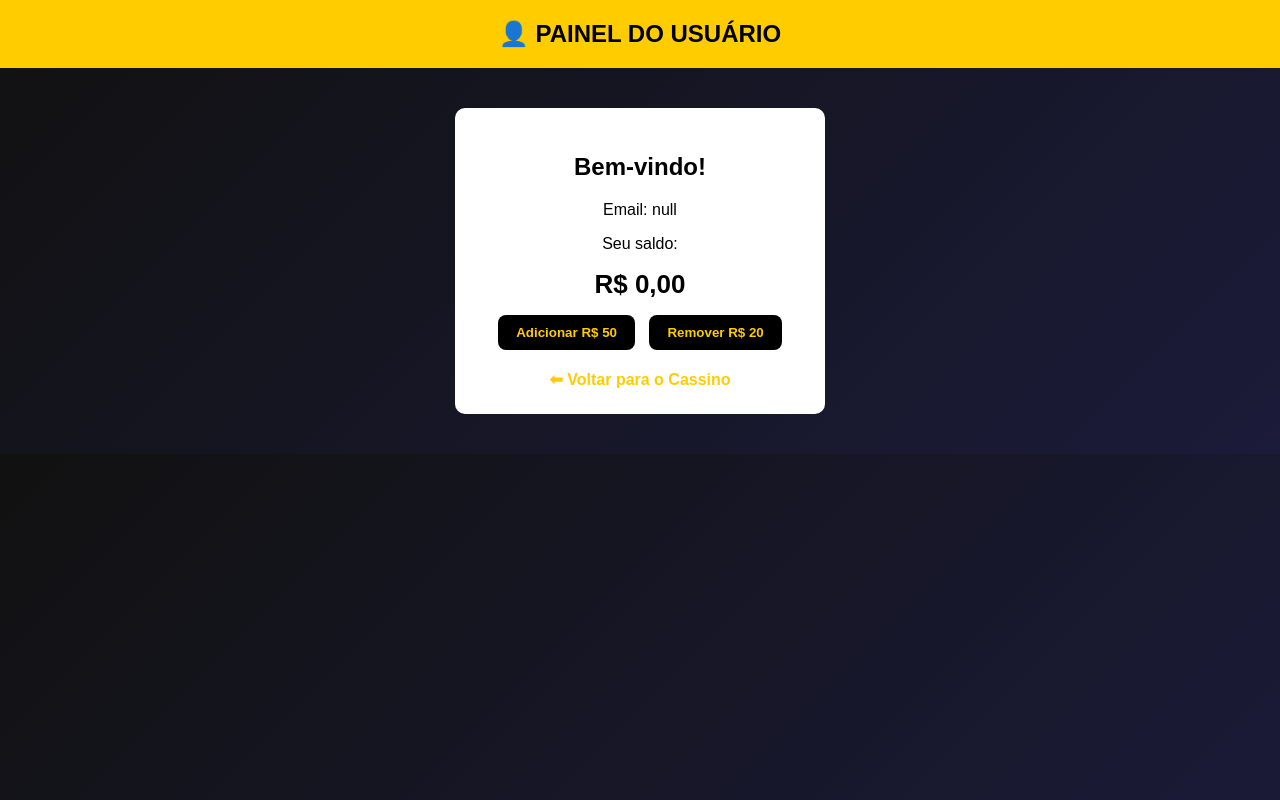
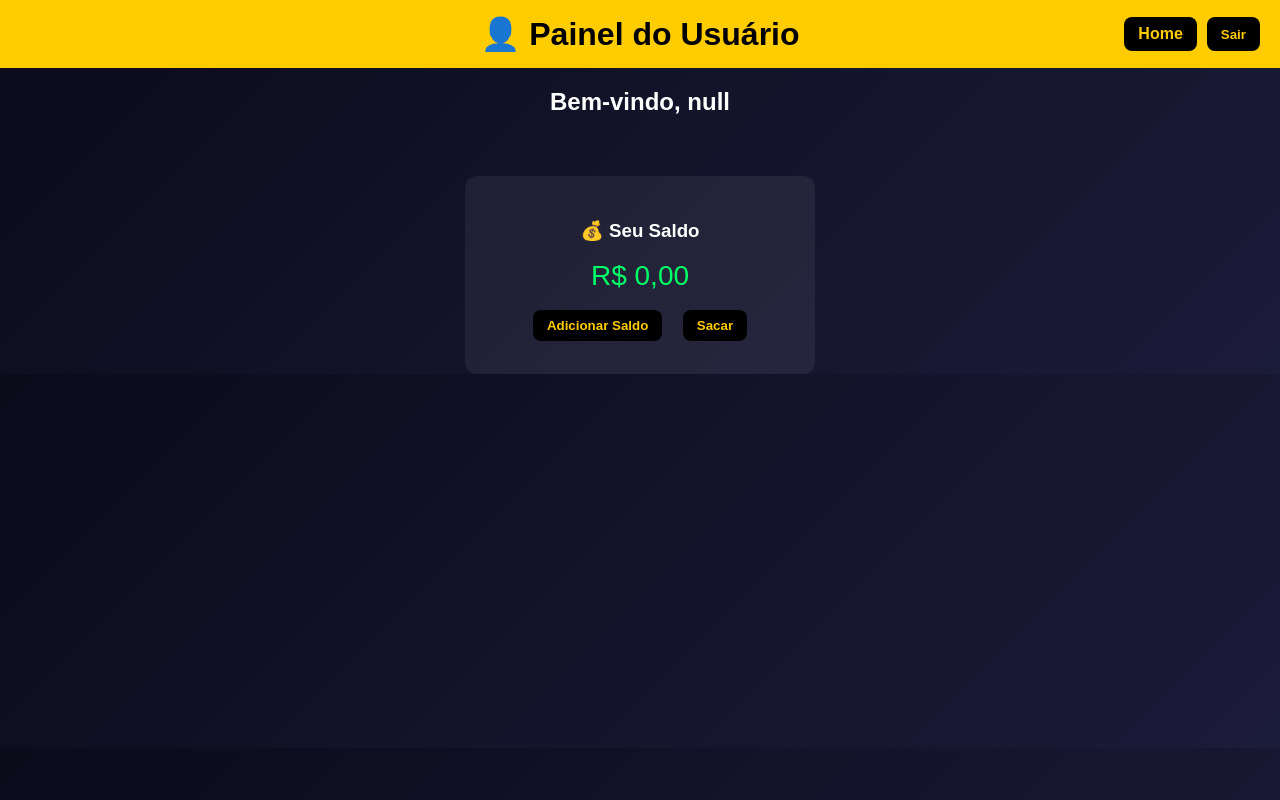
Before and after one commit to mariaepr1702-alt/pacificos-bet, a plain HTML site: page painel.html in a window 1280 px wide. Drawn offline with Linux system fonts and the light colour scheme; sample sign-in values are in the browser's storage.

Commit message:
Update painel.html

```diff
--- a/painel.html
+++ b/painel.html
@@ -2,66 +2,77 @@
 <html lang="pt-BR">
 <head>
 <meta charset="UTF-8">
-<title>Painel do Usuário - PACÍFICOS BET</title>
+<title>Painel do Usuário - Pacíficos Bet</title>
 
 <style>
 body{
-    background: linear-gradient(135deg, #111, #1b1b3a);
+    background:linear-gradient(135deg,#0b0b1a,#1b1b3a);
     color:white;
     font-family:Arial;
-    text-align:center;
     margin:0;
     padding:0;
+    text-align:center;
 }
 
+/* HEADER */
 header{
     background:#ffcc00;
     color:black;
-    padding:20px;
-    font-size:24px;
-    font-weight:bold;
+    padding:15px 20px;
+    display:flex;
+    justify-content:center;
+    align-items:center;
+    position:relative;
 }
 
-/* CAIXA */
-.box{
-    background:white;
-    color:black;
-    width:320px;
-    margin:40px auto;
-    padding:25px;
-    border-radius:10px;
+header h1{
+    margin:0;
 }
 
-/* SALDO */
-.saldo{
-    font-size:26px;
-    font-weight:bold;
-    margin:10px 0;
+/* TOPO DIREITO */
+.menu-topo{
+    position:absolute;
+    right:20px;
+    top:50%;
+    transform:translateY(-50%);
+    display:flex;
+    gap:10px;
 }
 
-/* BOTÕES */
-button{
+.btn{
     background:#000;
     color:#ffcc00;
-    padding:10px 18px;
+    padding:8px 14px;
     border-radius:8px;
     border:none;
     cursor:pointer;
-    margin:5px;
     font-weight:bold;
+    text-decoration:none;
 }
 
-button:hover{
+.btn:hover{
     background:#ffcc00;
     color:black;
 }
 
-.voltar{
+/* CONTEÚDO */
+.caixa{
+    margin-top:40px;
+    background:#ffffff10;
+    padding:25px;
+    width:300px;
+    border-radius:12px;
     display:inline-block;
-    margin-top:15px;
-    text-decoration:none;
-    color:#ffcc00;
-    font-weight:bold;
+}
+
+.saldo{
+    font-size:28px;
+    margin:10px 0;
+    color:#00ff66;
+}
+
+.opcoes button{
+    margin:8px;
 }
 </style>
 </head>
@@ -69,70 +80,98 @@ button:hover{
 <body>
 
 <header>
-    👤 PAINEL DO USUÁRIO
+    <h1>👤 Painel do Usuário</h1>
+
+    <div class="menu-topo">
+        <a href="index.html" class="btn">Home</a>
+        <button onclick="sair()" class="btn">Sair</button>
+    </div>
 </header>
 
-<div class="box">
-    <h2>Bem-vindo!</h2>
+<h2 id="bemVindo">Carregando...</h2>
 
-    <p id="usuarioEmail">Carregando...</p>
+<div class="caixa">
+    <h3>💰 Seu Saldo</h3>
+    <div class="saldo" id="saldo">R$ 0,00</div>
 
-    <p>Seu saldo:</p>
-    <div class="saldo" id="valorSaldo">R$ 0,00</div>
-
-    <button onclick="adicionar()">Adicionar R$ 50</button>
-    <button onclick="remover()">Remover R$ 20</button>
-
-    <br>
-
-    <a href="index.html" class="voltar">⬅ Voltar para o Cassino</a>
+    <div class="opcoes">
+        <button class="btn" onclick="adicionarSaldo()">Adicionar Saldo</button>
+        <button class="btn" onclick="sacar()">Sacar</button>
+    </div>
 </div>
 
-
 <script>
-// ===== PROTEGER PÁGINA =====
-let logado = localStorage.getItem("logged");
-if(logado !== "true"){
+// ======== PROTEGER PAINEL ========
+if(localStorage.getItem("logged") !== "true"){
     window.location.href = "login.html";
 }
 
-// ===== MOSTRAR EMAIL DO USUÁRIO =====
+// ======== MOSTRAR EMAIL ========
 let email = localStorage.getItem("email");
-document.getElementById("usuarioEmail").innerText =
-"Email: " + email;
+document.getElementById("bemVindo").innerText =
+"Bem-vindo, " + email;
 
-// ===== SALDO =====
-// Se não existir saldo ainda, cria com 0
-if(localStorage.getItem("saldo") === null){
+// ======== SALDO ========
+let saldo = localStorage.getItem("saldo");
+
+if(!saldo){
+    saldo = 0;
     localStorage.setItem("saldo", 0);
-}
-
-function atualizarSaldo(){
-    let saldo = Number(localStorage.getItem("saldo"));
-    document.getElementById("valorSaldo").innerText =
-    "R$ " + saldo.toFixed(2).replace(".", ",");
 }
 
 atualizarSaldo();
 
-// ADICIONAR DINHEIRO
-function adicionar(){
-    let saldo = Number(localStorage.getItem("saldo"));
-    saldo += 50;
-    localStorage.setItem("saldo", saldo);
-    atualizarSaldo();
+// MOSTRAR NA TELA FORMATADO
+function atualizarSaldo(){
+    let s = localStorage.getItem("saldo");
+    document.getElementById("saldo").innerText =
+        "R$ " + Number(s).toFixed(2).replace(".", ",");
 }
 
-// REMOVER DINHEIRO
-function remover(){
-    let saldo = Number(localStorage.getItem("saldo"));
-    if(saldo >= 20){
-        saldo -= 20;
-        localStorage.setItem("saldo", saldo);
-        atualizarSaldo();
-    } else {
+// ======== ADICIONAR SALDO (SIMULAÇÃO) ========
+function adicionarSaldo(){
+    let valor = prompt("Quanto deseja adicionar?");
+    if(!valor) return;
+
+    valor = Number(valor);
+
+    if(isNaN(valor) || valor <= 0){
+        alert("Valor inválido");
+        return;
+    }
+
+    let atual = Number(localStorage.getItem("saldo"));
+    let novo = atual + valor;
+
+    localStorage.setItem("saldo", novo);
+    atualizarSaldo();
+    alert("Saldo adicionado com sucesso!");
+}
+
+// ======== SACAR (SIMULAÇÃO) ========
+function sacar(){
+    let valor = prompt("Quanto deseja sacar?");
+    if(!valor) return;
+
+    valor = Number(valor);
+
+    let atual = Number(localStorage.getItem("saldo"));
+
+    if(valor > atual){
         alert("Saldo insuficiente!");
+        return;
     }
+
+    let novo = atual - valor;
+    localStorage.setItem("saldo", novo);
+    atualizarSaldo();
+    alert("Saque realizado!");
+}
+
+// ======== SAIR ========
+function sair(){
+    localStorage.removeItem("logged");
+    window.location.href = "login.html";
 }
 </script>
 
```
